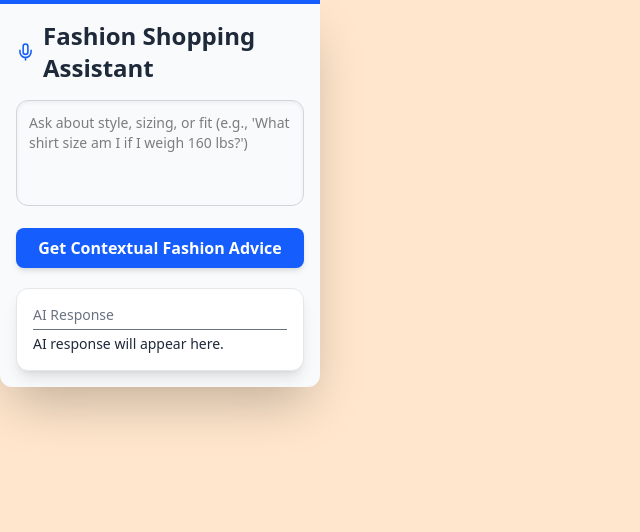
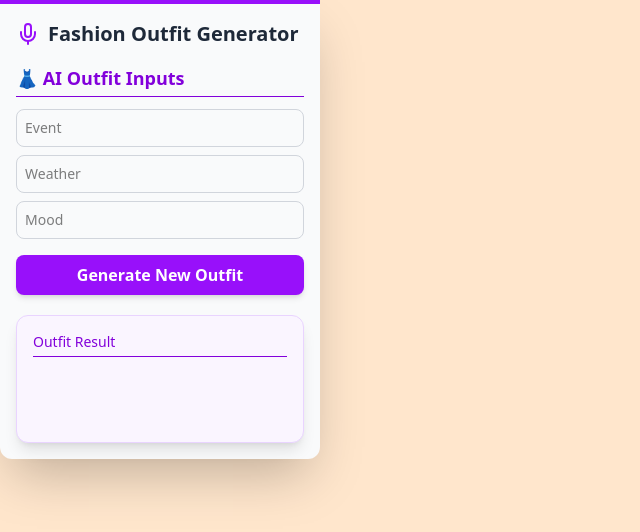
Before and after one commit to arielstern09/FashionIcon-Assistant-, a React (Vite) app in the folder Frontend-FashionIcon/: page / in a window 1280 px wide. Shown: the top 532 px of the page, without its empty margins (0-640 px from the left). Built offline with nearby package versions, Linux system fonts and the light colour scheme.

Commit message:
redid the frontend popup.jsx

```diff
--- a/Frontend-FashionIcon/src/components/Popup.jsx
+++ b/Frontend-FashionIcon/src/components/Popup.jsx
@@ -1,186 +1,119 @@
 import React, { useState } from 'react';
 
+// Define the URL for your FastAPI server.
+const OUTFIT_API_URL = 'http://0.0.0.0:8080/generate-outfit';
+
 /**
- * The main component for the Chrome extension popup UI.
- * It handles user input and orchestrates memory logging and retrieval.
- * @param {object} props
- * @param {function} props.postMemory - Function to log the current interaction.
- * @param {function} props.searchMemory - Function to retrieve relevant past interactions.
+ * The main component for the Chrome extension popup UI, now focused solely on
+ * the AI Outfit Generator that calls the FastAPI backend.
  */
-const Popup = ({ postMemory, searchMemory }) => {
-  const [prompt, setPrompt] = useState('');
-  const [result, setResult] = useState('AI response will appear here.');
-  const [isLoading, setIsLoading] = useState(false);
-  const [isMemoryPosting, setIsMemoryPosting] = useState(false);
-  const [isSearching, setIsSearching] = useState(false);
+const Popup = () => {
+  // State variables for Outfit Generator feature
+  const [outfitInputs, setOutfitInputs] = useState({
+    event: '',
+    weather: '',
+    mood: ''
+  });
+  const [outfitResult, setOutfitResult] = useState('');
+  const [isOutfitLoading, setIsOutfitLoading] = useState(false);
 
   /**
-   * Composes a specialized prompt for the AI, integrating retrieved context.
-   * This logic instructs the AI to act as a fashion expert.
-   * @param {string} userQuery - The user's direct question.
-   * @param {Array<object>} memories - List of relevant past memory objects.
-   * @returns {string} The final prompt to send to the AI model.
+   * Function to handle the generation of a dedicated outfit suggestion
+   * by calling the FastAPI backend.
    */
-  const composeSpecializedPrompt = (userQuery, memories) => {
-    let context = '';
+  const generateOutfitSuggestion = async () => {
+    if (isOutfitLoading) return;
 
-    // Check if there are any memories to include in the prompt
-    if (memories && memories.length > 0) {
-      const memoryText = memories
-        // We assume the episode_content field holds the text we need for context
-        .map(m => `- ${m.episode_content}`)
-        .join('\n');
-
-      context = `
-        --- RELEVANT SHOPPING HISTORY/CONTEXT ---
-        The user's previous related interactions and preferences:
-        ${memoryText}
-        --- END CONTEXT ---
-      `;
+    const { event, weather, mood } = outfitInputs;
+    if (!event || !weather || !mood) {
+      setOutfitResult("Please fill out all three fields (Event, Weather, Mood).");
+      return;
     }
 
-    const systemInstruction = `
-      You are a world-class, helpful Fashion Shopping Assistant. Your responses must be concise, accurate,
-      and highly focused on **style, fit, and sizing** advice for the user's shopping needs.
-      Always consider the user's previous context (if provided in the CONTEXT block).
+    setIsOutfitLoading(true);
+    setOutfitResult("Consulting your personal stylist (AI)...");
 
-      Examples of expertise: size recommendations based on weight/height, outfit pairings, and trend analysis.
+    try {
+      const response = await fetch(OUTFIT_API_URL, {
+        method: 'POST',
+        headers: {
+          'Content-Type': 'application/json',
+        },
+        // The body structure matches the OutfitRequest Pydantic model in app.py
+        body: JSON.stringify(outfitInputs),
+      });
 
-      Address the user's query directly using the context provided below.
-    `;
+      if (!response.ok) {
+        throw new Error(`HTTP error! Status: ${response.status}`);
+      }
 
-    // The final prompt package sent to the Service Worker
-    return `${systemInstruction}\n${context}\nUSER QUERY: ${userQuery}`;
-  };
+      const data = await response.json();
 
-  /**
-   * Executes the full AI workflow: Search -> Query -> Log.
-   */
-  const handleSubmit = async () => {
-    const userPrompt = prompt.trim();
-    if (!userPrompt || isLoading || isMemoryPosting || isSearching) return;
+      // The FastAPI response has the format {"outfit": "..."}
+      setOutfitResult(data.outfit);
 
-    // Start all loading states
-    setIsLoading(true);
-    setIsSearching(true);
-    setResult('Searching history and preparing specialized prompt...');
-
-    let memories = [];
-
-    // 1. --- RETRIEVE MEMORY (Search) ---
-    try {
-      memories = await searchMemory(userPrompt);
-    } catch (e) {
-      console.error("Memory search failed:", e);
+    } catch (error) {
+      console.error("Error calling outfit API:", error);
+      setOutfitResult(`Failed to get outfit suggestion. Is your FastAPI server running at ${OUTFIT_API_URL}? Error: ${error.message}`);
     } finally {
-      setIsSearching(false);
-    }
-
-    // 2. --- COMPOSE FINAL PROMPT ---
-    const finalPrompt = composeSpecializedPrompt(userPrompt, memories);
-    setResult('Context gathered. Sending to AI...');
-
-    // 3. --- LOG THE MEMORY (Post) ---
-    // Log the *original* user input to the database for future retrieval, running independently
-    setIsMemoryPosting(true);
-    postMemory(userPrompt)
-      .then(logResponse => {
-        if (!logResponse.success) {
-          console.warn("Memory logging failed.");
-        }
-      })
-      .finally(() => {
-        setIsMemoryPosting(false);
-      });
-    // ------------------------------------
-
-    // 4. --- QUERY THE AI SERVICE WORKER / FALLBACK ---
-    // Check if the Chrome runtime API is available (it is not in local dev mode)
-    if (typeof chrome !== 'undefined' && chrome.runtime && chrome.runtime.sendMessage) {
-        chrome.runtime.sendMessage({ action: "queryAI", data: finalPrompt }, (response) => {
-            // 5. --- DISPLAY RESULT ---
-            setIsLoading(false);
-
-            if (response && response.success) {
-                setResult(response.result);
-            } else {
-                setResult(`Error: ${response?.error || 'Unknown error occurred in service worker.'}`);
-            }
-        });
-    } else {
-        // Fallback for local development environment where 'chrome' is undefined
-        console.error("Warning: 'chrome.runtime.sendMessage' is undefined. Running in development mode (outside extension).");
-
-        // Simulate a success after a delay so the UI doesn't get stuck
-        setTimeout(() => {
-            setIsLoading(false);
-            setResult("DEV MODE: Chrome API unavailable. Service worker contact simulated. Logging still runs in background.");
-        }, 1500);
+      setIsOutfitLoading(false);
     }
   };
 
-  // Dynamic class application for the button based on loading state
-  const buttonClasses = `w-full py-2 text-white font-semibold rounded-lg transition duration-300 transform active:scale-98 shadow-md
+  // Dynamic class application for the outfit generator button
+  const outfitButtonClasses = `w-full py-2 text-white font-semibold rounded-lg transition duration-300 transform active:scale-98 shadow-md
     ${
-      isLoading || isMemoryPosting || isSearching
-        ? 'bg-blue-400 cursor-not-allowed flex items-center justify-center'
-        : 'bg-blue-600 hover:bg-blue-700 hover:shadow-lg'
+      isOutfitLoading
+        ? 'bg-purple-400 cursor-not-allowed flex items-center justify-center'
+        : 'bg-purple-600 hover:bg-purple-700 hover:shadow-lg'
     }`;
 
-  const buttonText = () => {
-    if (isSearching) {
-      return 'Searching History...';
-    }
-    if (isLoading) {
-      // If we are waiting for the AI response (via service worker or timeout)
-      return typeof chrome !== 'undefined' ? 'Asking AI...' : 'Simulating AI...';
-    }
-    if (isMemoryPosting) {
-      return 'Logging Memory...';
-    }
-    return 'Get Contextual Fashion Advice';
-  };
-
-  const isDisabled = isLoading || isMemoryPosting || isSearching;
+  const outfitButtonText = isOutfitLoading ? 'Generating Outfit...' : 'Generate New Outfit';
 
   return (
-    <div className="p-4 w-80 min-h-[300px] bg-gray-50 font-sans border-t-4 border-blue-600 rounded-b-xl shadow-2xl">
-      <h1 className="text-2xl font-extrabold text-gray-800 mb-4 flex items-center">
-        <svg xmlns="http://www.w3.org/2000/svg" width="24" height="24" viewBox="0 0 24 24" fill="none" stroke="currentColor" strokeWidth="2" strokeLinecap="round" strokeLinejoin="round" className="mr-2 text-blue-600">
+    <div className="p-4 w-80 min-h-[300px] bg-gray-50 font-sans border-t-4 border-purple-600 rounded-b-xl shadow-2xl">
+      <h1 className="text-xl font-extrabold text-gray-800 mb-4 flex items-center">
+        <svg xmlns="http://www.w3.org/2000/svg" width="24" height="24" viewBox="0 0 24 24" fill="none" stroke="currentColor" strokeWidth="2" strokeLinecap="round" strokeLinejoin="round" className="mr-2 text-purple-600">
           <path d="M12 2a3 3 0 0 0-3 3v7a3 3 0 0 0 6 0V5a3 3 0 0 0-3-3Z"/><path d="M19 10v2a7 7 0 0 1-14 0v-2"/><line x1="12" x2="12" y1="19" y2="22"/>
         </svg>
-        Fashion Shopping Assistant
+        Fashion Outfit Generator
       </h1>
 
-      <textarea
-        value={prompt}
-        onChange={(e) => setPrompt(e.target.value)}
-        onKeyDown={(e) => { if (e.key === 'Enter' && !e.shiftKey) { e.preventDefault(); handleSubmit(); } }}
-        placeholder="Ask about style, sizing, or fit (e.g., 'What shirt size am I if I weigh 160 lbs?')"
-        className="w-full p-3 border border-gray-300 rounded-xl focus:ring-blue-500 focus:border-blue-500 resize-none mb-4 shadow-inner text-sm"
-        rows="4"
-        disabled={isDisabled}
-      />
+      {/* ---------------------------------- OUTFIT GENERATOR SECTION ---------------------------------- */}
+      <h2 className="text-lg font-bold text-purple-700 mb-3 border-b pb-1">👗 AI Outfit Inputs</h2>
+      <div className="space-y-2 mb-4">
+        {['event', 'weather', 'mood'].map(key => (
+          <input
+            key={key}
+            type="text"
+            placeholder={key.charAt(0).toUpperCase() + key.slice(1)}
+            value={outfitInputs[key]}
+            onChange={(e) => setOutfitInputs(prev => ({ ...prev, [key]: e.target.value }))}
+            className="w-full p-2 border border-gray-300 rounded-lg text-sm focus:ring-purple-500 focus:border-purple-500"
+            disabled={isOutfitLoading}
+          />
+        ))}
+      </div>
 
       <button
-        onClick={handleSubmit}
-        className={buttonClasses}
-        disabled={isDisabled}
+        onClick={generateOutfitSuggestion}
+        className={outfitButtonClasses}
+        disabled={isOutfitLoading}
       >
-        {(isDisabled) ? (
+        {isOutfitLoading ? (
           <div className="flex items-center">
             <svg className="animate-spin h-5 w-5 mr-3 text-white" viewBox="0 0 24 24">
               <circle className="opacity-25" cx="12" cy="12" r="10" stroke="currentColor" strokeWidth="4"></circle>
               <path className="opacity-75" fill="currentColor" d="M4 12a8 8 0 018-8V0C5.373 0 0 5.373 0 12h4zm2 5.291A7.962 7.962 0 014 12H0c0 3.042 1.135 5.824 3 7.938l3-2.647z"></path>
             </svg>
-            {buttonText()}
+            {outfitButtonText}
           </div>
-        ) : buttonText()}
+        ) : outfitButtonText}
       </button>
 
-      <div className="mt-5 p-4 bg-white border border-gray-200 rounded-xl shadow-lg text-sm text-gray-800 whitespace-pre-wrap min-h-20 max-h-40 overflow-y-auto">
-        <p className="font-medium text-gray-500 mb-1 border-b pb-1">AI Response</p>
-        {result}
+      <div className="mt-5 p-4 bg-purple-50 border border-purple-200 rounded-xl shadow-lg text-sm text-gray-800 whitespace-pre-wrap min-h-32 overflow-y-auto">
+        <p className="font-medium text-purple-700 mb-1 border-b pb-1">Outfit Result</p>
+        {outfitResult}
       </div>
     </div>
   );
```
